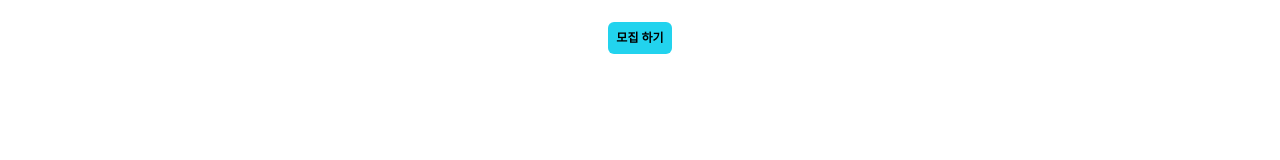
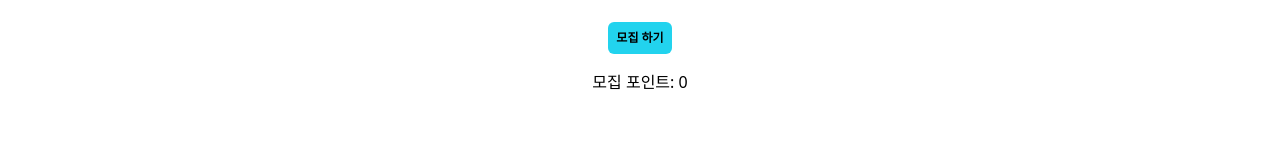
Before and after one commit to sinclairr08/molu-q, a Next.js app in the folder frontend/: page /recruit in a window 1280 px wide. Shown: the part 138-298 px from the top of the page. Built offline with nearby package versions, Linux system fonts and the light colour scheme.

Commit message:
feat: add recruit point

```diff
--- a/frontend/src/app/recruit/page.tsx
+++ b/frontend/src/app/recruit/page.tsx
@@ -27,19 +27,21 @@ const recruitFromData = (data: IRecruit[]) => {
   return result;
 };
 
+const getCardStyle = (star: number) => {
+  if (star === 1) return "bg-blue-300";
+  if (star === 2) return "bg-yellow-300";
+  else return "bg-purple-300";
+};
+
 const RecruitPage: React.FC = () => {
   const [cards, setCards] = useState<IRecruit[]>([]);
   const [curRecruitType, setCurRecruitType] = useState("");
+  const [recruitPoint, setRecruitPoint] = useState(0);
   const recruitTypes = ["상시", "픽업"];
 
   const doRecruit = () => {
     setCards(recruitFromData(mockData));
-  };
-
-  const getCardStyle = (star: number) => {
-    if (star === 1) return "bg-blue-300";
-    if (star === 2) return "bg-yellow-300";
-    else return "bg-purple-300";
+    setRecruitPoint((prev) => prev + 10);
   };
 
   return (
@@ -75,6 +77,7 @@ const RecruitPage: React.FC = () => {
           모집 하기
         </button>
       </div>
+      <div>모집 포인트: {recruitPoint}</div>
     </div>
   );
 };
```
